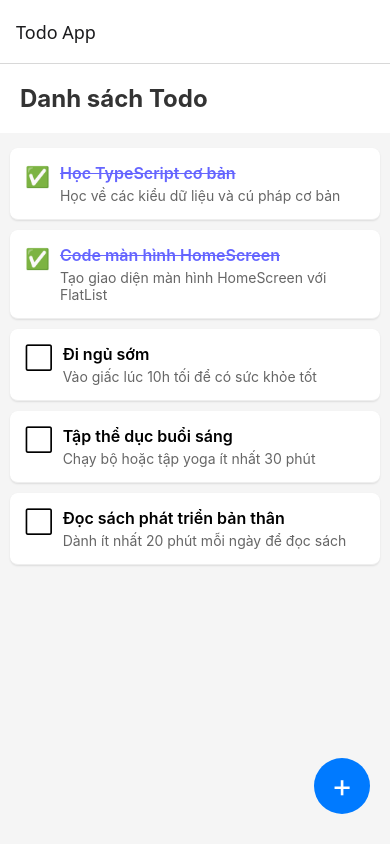
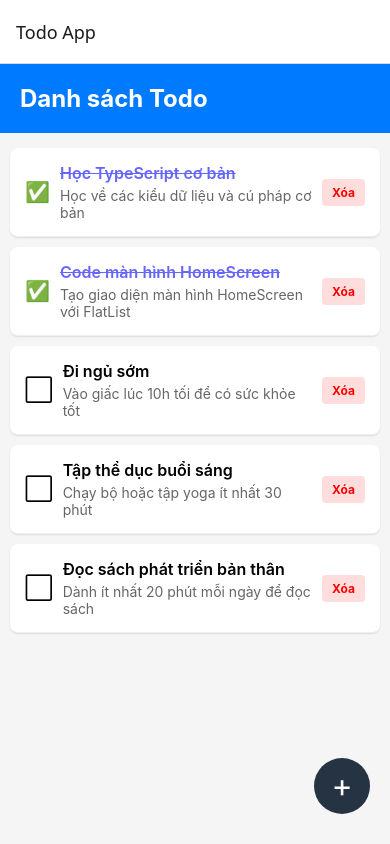
Before and after one commit to Comsterkar4/TodoAppReactNative, a React Native app: screen /Home in a window 390 px wide. Built offline with nearby package versions, Linux system fonts and the light colour scheme.

Commit message:
add delete todoapp

```diff
--- a/package.json
+++ b/package.json
@@ -16,7 +16,8 @@
     "react": "19.2.0",
     "react-native": "0.83.1",
     "react-native-safe-area-context": "^5.6.2",
-    "react-native-screens": "^4.21.0"
+    "react-native-screens": "^4.21.0",
+    "react-native-vector-icons": "^10.3.0"
   },
   "devDependencies": {
     "@babel/core": "^7.25.2",
--- a/src/components/TodoItem.tsx
+++ b/src/components/TodoItem.tsx
@@ -1,21 +1,25 @@
 import React from 'react';
-import { View, Text, StyleSheet, TouchableOpacity } from 'react-native'; // Nhớ import TouchableOpacity
+import { View, Text, StyleSheet, TouchableOpacity } from 'react-native';
 import { Todo } from '../types';
 
 interface Props {
   item: Todo;
   onToggle: (id: string) => void;
+  onDelete: (id: string) => void;
 }
 
-export const TodoItem: React.FC<Props> = ({ item, onToggle }) => {
+// 1. THÊM onDelete VÀO ĐÂY
+export const TodoItem: React.FC<Props> = ({ item, onToggle, onDelete }) => {
   return (
     <View style={styles.itemTodo}>
+      {/* Checkbox */}
       <TouchableOpacity onPress={() => onToggle(item.id)}>
         <Text style={styles.icon}>
           {item.isCompleted ? '✅' : '⬜'}
         </Text>
       </TouchableOpacity>
 
+      {/* Nội dung (Title + Description) */}
       <View style={styles.contentContainer}>
         <Text style={[styles.title, item.isCompleted ? styles.done : styles.notDone]}>
           {item.title}
@@ -25,6 +29,13 @@ export const TodoItem: React.FC<Props> = ({ item, onToggle }) => {
         )}
       </View>
 
+      {/* 2. ĐƯA NÚT XÓA RA NGOÀI (Nằm ngang hàng với contentContainer) */}
+      <TouchableOpacity
+        style={styles.deleteButton}
+        onPress={() => onDelete(item.id)}
+      >
+        <Text style={styles.deleteText}>Xóa</Text>
+      </TouchableOpacity>
 
     </View>
   );
@@ -40,20 +51,20 @@ const styles = StyleSheet.create({
     borderRadius: 8,
     borderBottomWidth: 1,
     borderBottomColor: '#eee',
-
     elevation: 2,
     shadowColor: '#000',
     shadowOpacity: 0.1,
     shadowRadius: 2,
-    shadowOffset: { width: 0, height: 1 }
+    shadowOffset: { width: 0, height: 1 },
+    alignItems: 'center', // Căn giữa theo trục dọc để nút xóa không bị lệch
   },
   icon: {
     fontSize: 20,
     marginRight: 10,
-    marginTop: 2,
+    // marginTop: 2, // Bỏ cái này đi để căn giữa chuẩn hơn
   },
   contentContainer: {
-    flex: 1,
+    flex: 1, // Chiếm hết khoảng trống để đẩy nút Xóa về sát lề phải
   },
   title: {
     fontSize: 16,
@@ -64,12 +75,6 @@ const styles = StyleSheet.create({
     color: '#666',
     marginTop: 4,
   },
-  statusText: {
-    fontSize: 12,
-    color: '#999',
-    marginTop: 4,
-    fontStyle: 'italic'
-  },
   done: {
     color: 'blue',
     textDecorationLine: 'line-through',
@@ -78,4 +83,18 @@ const styles = StyleSheet.create({
   notDone: {
     color: 'black',
   },
+
+
+  deleteButton: {
+    backgroundColor: '#ffdddd', // Nền đỏ nhạt
+    paddingVertical: 6,
+    paddingHorizontal: 10,
+    borderRadius: 4,
+    marginLeft: 10, // Cách nội dung một đoạn
+  },
+  deleteText: {
+    color: 'red',
+    fontSize: 12,
+    fontWeight: 'bold',
+  }
 });
--- a/src/screens/CreateTodoScreen.tsx
+++ b/src/screens/CreateTodoScreen.tsx
@@ -7,7 +7,6 @@ export default function CreateTodoScreen() {
   const [title, setTitle] = useState('');
 
   const handleSave = () => {
-    // sau này thêm todo ở đây
     navigation.goBack();
   };
 
--- a/src/screens/HomeScreen.tsx
+++ b/src/screens/HomeScreen.tsx
@@ -1,5 +1,5 @@
 import React, { useState } from 'react';
-import { View, FlatList, StyleSheet, Text, } from 'react-native';
+import { View, FlatList, StyleSheet, Text,Alert } from 'react-native';
 import {SafeAreaView} from 'react-native-safe-area-context';
 import { STATIC_TODOS } from '../data/mockData';
 import { TodoItem } from '../components/TodoItem';
@@ -19,6 +19,22 @@ export default function HomeScreen() {
     });
     setTodos(newTodos);
   };
+  const handleDeleteTodo = (id: string) => {
+    Alert.alert('Xóa Todo', 'Bạn có chắc chắn muốn xóa todo này không?', [
+      {
+        text: 'Hủy',
+        style: 'cancel',
+      },
+      {
+        text: 'Xóa',
+        style: 'destructive',
+        onPress: () => {
+          const newTodos = todos.filter(item => item.id !== id);
+          setTodos(newTodos);
+        },
+      },
+    ]);
+  }
 
   return (
     <SafeAreaView style={styles.container}>
@@ -33,6 +49,7 @@ export default function HomeScreen() {
           <TodoItem
             item={item}
             onToggle={handleToggleTodo}
+            onDelete={handleDeleteTodo}
           />
         )}
         contentContainerStyle={styles.listContent}
@@ -51,44 +68,14 @@ export default function HomeScreen() {
 }
 
 const styles = StyleSheet.create({
-  container: {
-    flex: 1,
-    backgroundColor: '#F5F5F5',
+  container: { flex: 1, backgroundColor: '#F5F5F5' },
+  fab: {
+    position: 'absolute', right: 20, bottom: 30, width: 56, height: 56,
+    borderRadius: 28, backgroundColor: '#253342', justifyContent: 'center',
+    alignItems: 'center', elevation: 5,
   },
-  fab: {
-  position: 'absolute',
-  right: 20,
-  bottom: 30,
-  width: 56,
-  height: 56,
-  borderRadius: 28,
-  backgroundColor: '#007AFF',
-  justifyContent: 'center',
-  alignItems: 'center',
-  elevation: 5,
-},
-fabText: {
-  color: '#fff',
-  fontSize: 32,
-  lineHeight: 34,
-},
-
-  header: {
-    padding: 20,
-    backgroundColor: '#FFF',
-    marginBottom: 10,
-  },
-  headerTitle: {
-    fontSize: 24,
-    fontWeight: 'bold',
-    color: '#333',
-  },
-  subTitle: {
-    fontSize: 16,
-    color: 'blue',
-    marginTop: 5,
-  },
-  listContent: {
-    paddingBottom: 20,
-  },
+fabText: { color: '#ffffff', fontSize: 32, lineHeight: 34 },
+  header: { padding: 20, backgroundColor: '#007AFF', marginBottom: 10 },
+  headerTitle: { fontSize: 24, fontWeight: 'bold', color: '#ffffff' }, // Đổi màu chữ trắng cho dễ nhìn
+  listContent: { paddingBottom: 20 },
 });
```
Also changed, not shown: 1 other file (tests, documents, lock files or other folders).
